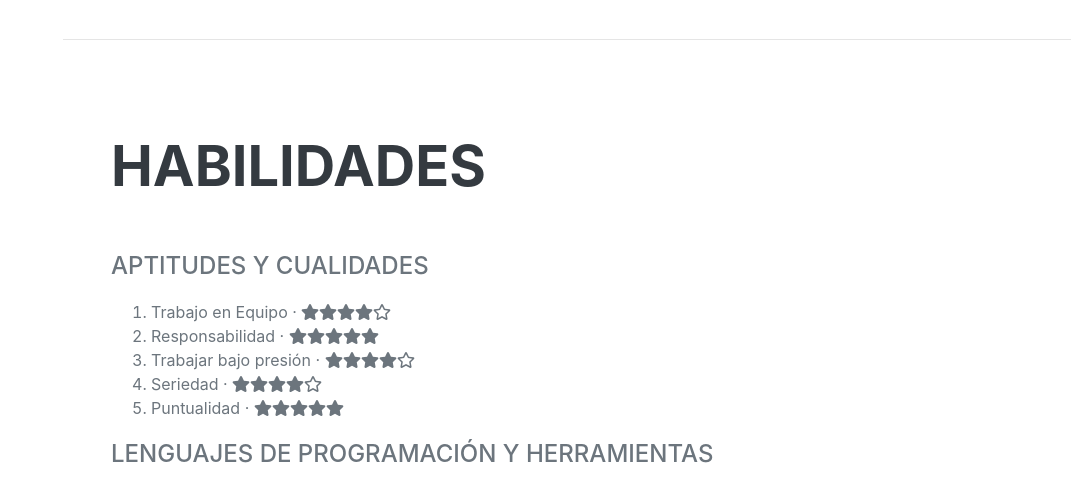
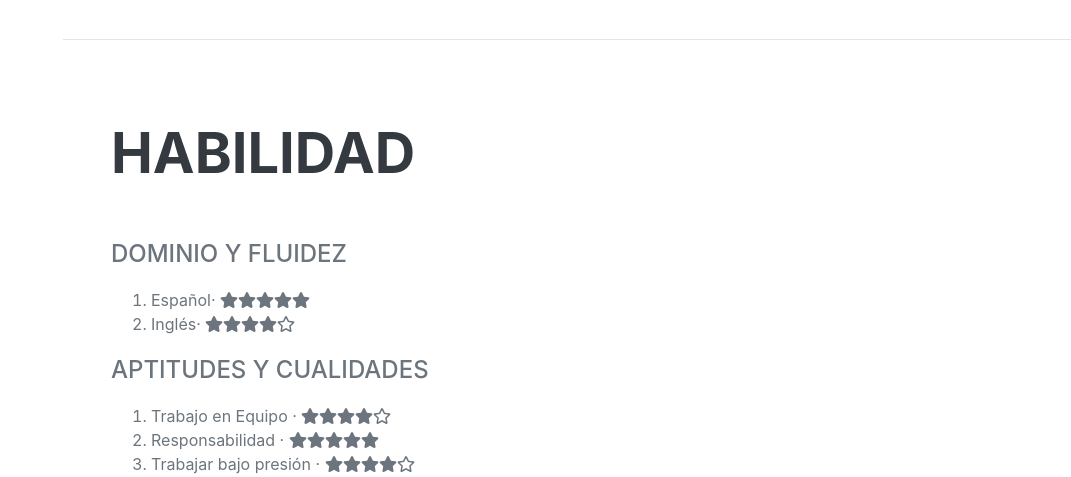
Before and after one commit to JuanAyestas/curriculum, a plain HTML site: page index.html in a window 1280 px wide. Shown: the part 2580-3057 px from the top of the page, without its empty margins (209-1280 px from the left). Drawn offline with nearby package versions, Linux system fonts and the light colour scheme; a web font is replaced by a local one.

Commit message:
Added language branch

```diff
--- a/index.html
+++ b/index.html
@@ -142,7 +142,12 @@
         <!-- Skills-->
         <section class="resume-section" id="skills">
             <div class="resume-section-content">
-                <h2 class="mb-5">Habilidades</h2>
+                <h2 class="mb-5">Habilidad</h2>
+                <div class="subheading mb-3">Dominio y Fluidez</div>
+                <ol class="">
+                    <li>Español· <i class="fas fa-star"></i><i class="fas fa-star"></i><i class="fas fa-star"></i><i class="fas fa-star"></i><i class="fas fa-star"></i></li>
+                    <li>Inglés· <i class="fas fa-star"></i><i class="fas fa-star"></i><i class="fas fa-star"></i><i class="fas fa-star"></i><i class="far fa-star"></i></li>
+                </ol>
                 <div class="subheading mb-3">Aptitudes y Cualidades</div>
                 <ol class="">
                     <li>Trabajo en Equipo · <i class="fas fa-star"></i><i class="fas fa-star"></i><i class="fas fa-star"></i><i class="fas fa-star"></i><i class="far fa-star"></i></li>
```
